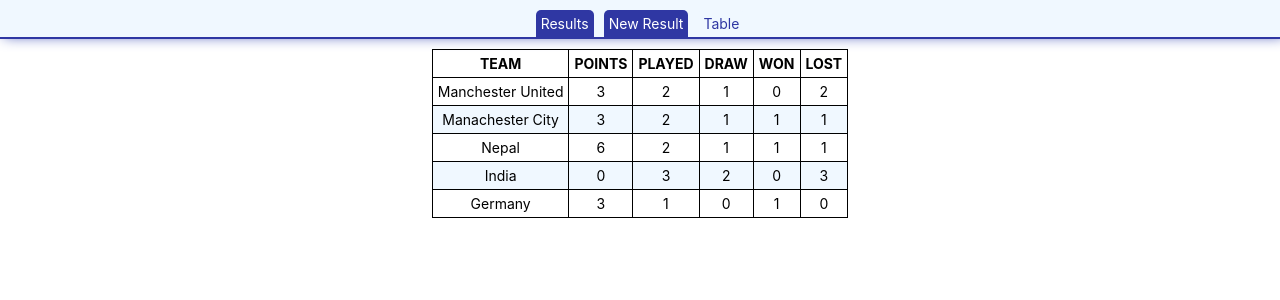
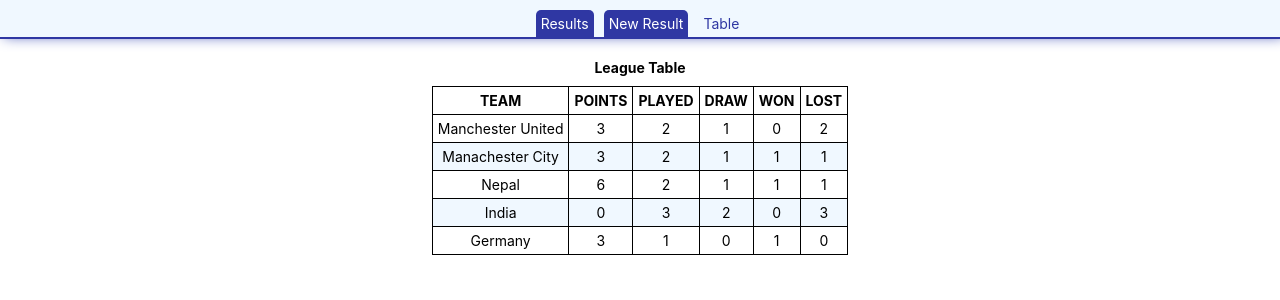
Before and after one commit to subashcs/matches, an Angular app: page /table in a window 1280 px wide. Shown: the top 300 px of the page. Built offline with nearby package versions, Linux system fonts and the light colour scheme.

Commit message:
feat: add heroku deploy pre config

```diff
--- a/src/app/home/home.component.html
+++ b/src/app/home/home.component.html
@@ -1,4 +1,5 @@
 <div class="container">
+<h3>Results</h3>
 <div *ngFor="let group of matches | groupByPipe" class="group">
     <span class="date">{{group[0].date}}</span>
     <match-detail *ngFor ="let match of group" [match] = "match"></match-detail>
--- a/src/app/match-table/match-table.component.html
+++ b/src/app/match-table/match-table.component.html
@@ -1,3 +1,4 @@
-<div>
+<div class="container">
+<h3>League Table</h3>
     <app-table [records]="resultData"></app-table>
 </div>
--- a/src/app/result-form/result-form.component.html
+++ b/src/app/result-form/result-form.component.html
@@ -1,5 +1,6 @@
 
-
+<div class="container">
+<h3>{{match?.id?"Edit Result":"New Result"}}</h3>
 <form [formGroup]="matchForm" (ngSubmit)="onSubmit()">
     <div class="row">
     <div class="form-group">
@@ -40,3 +41,5 @@
 
     <button  type="submit" class="btn-submit" name="Enter Result" [disabled]="!matchForm.valid || isFormLoading" ><span *ngIf="isFormLoading">loading...</span> <span *ngIf="!isFormLoading">Enter Result </span></button>
 </form>
+
+</div>
--- a/src/app/shared/table/table.component.html
+++ b/src/app/shared/table/table.component.html
@@ -1,7 +1,8 @@
+<div class="table-container">
     <table class="table">
         <thead>
             <tr>
-            <th *ngFor="let key of keys" class="heading">{{ key }}</th>
+                <th *ngFor="let key of keys" class="heading" id="key">{{ key }}</th>
             </tr>
         </thead>
         <tbody>
@@ -10,3 +11,4 @@
             </tr>
         </tbody>
     </table>
+</div>
--- a/src/app/shared/table/table.component.scss
+++ b/src/app/shared/table/table.component.scss
@@ -2,11 +2,16 @@
   text-transform: uppercase;
 }
 
+.table-container {
+  overflow-x: auto;
+}
+
 table {
   border-collapse: collapse;
-
+  border-spacing: 0;
+  width: 100%;
   tr {
-    &:nth-child(2n) {
+    &:nth-child(even) {
       background-color: aliceblue;
     }
     td,
--- a/src/styles.scss
+++ b/src/styles.scss
@@ -27,3 +27,10 @@
   display: flex;
   justify-content: center;
 }
+
+.container {
+  h3 {
+    text-align: center;
+    padding: 10px;
+  }
+}
```
Also changed, not shown: package.json (+9 -6 lines), server.js (added, +21 -0 lines), 1 other file (tests, documents, lock files or other folders). Lines whose indentation alone changed are shown as unchanged.
